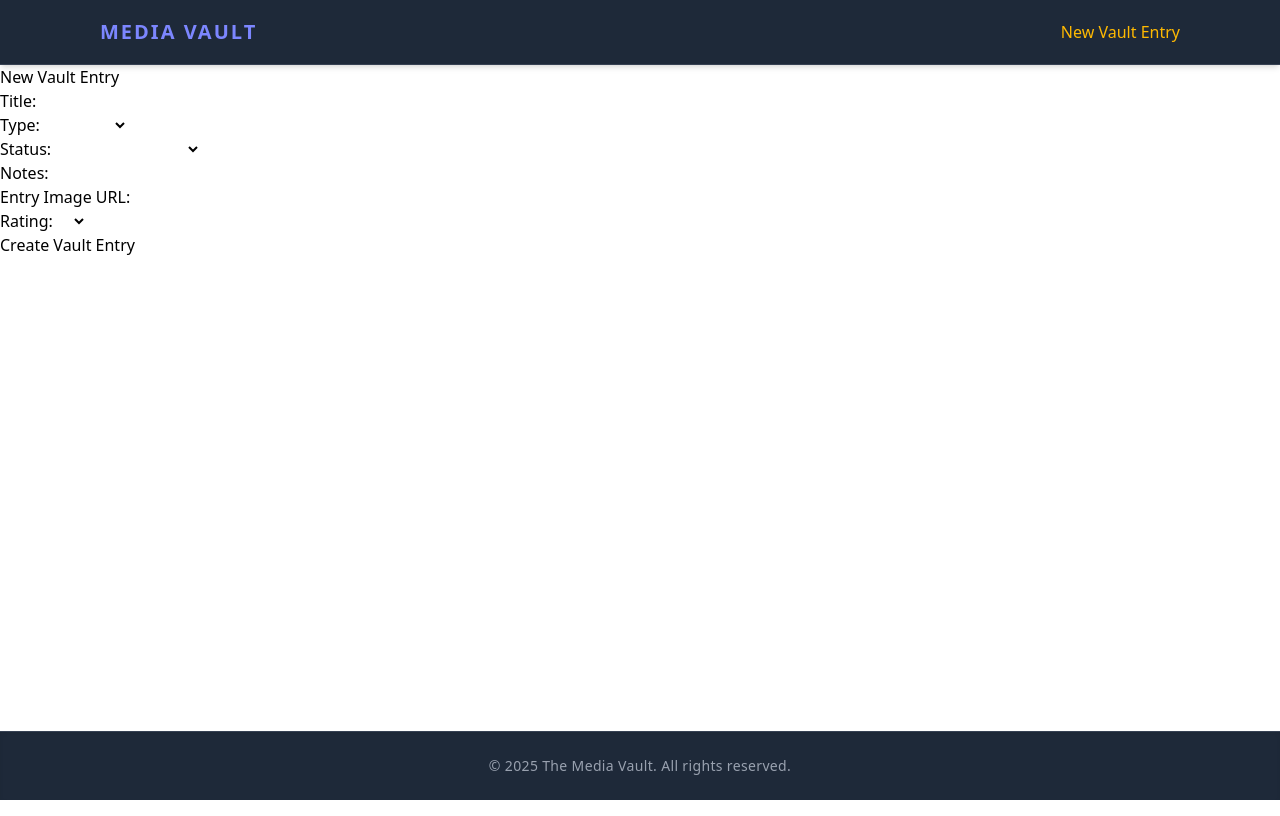
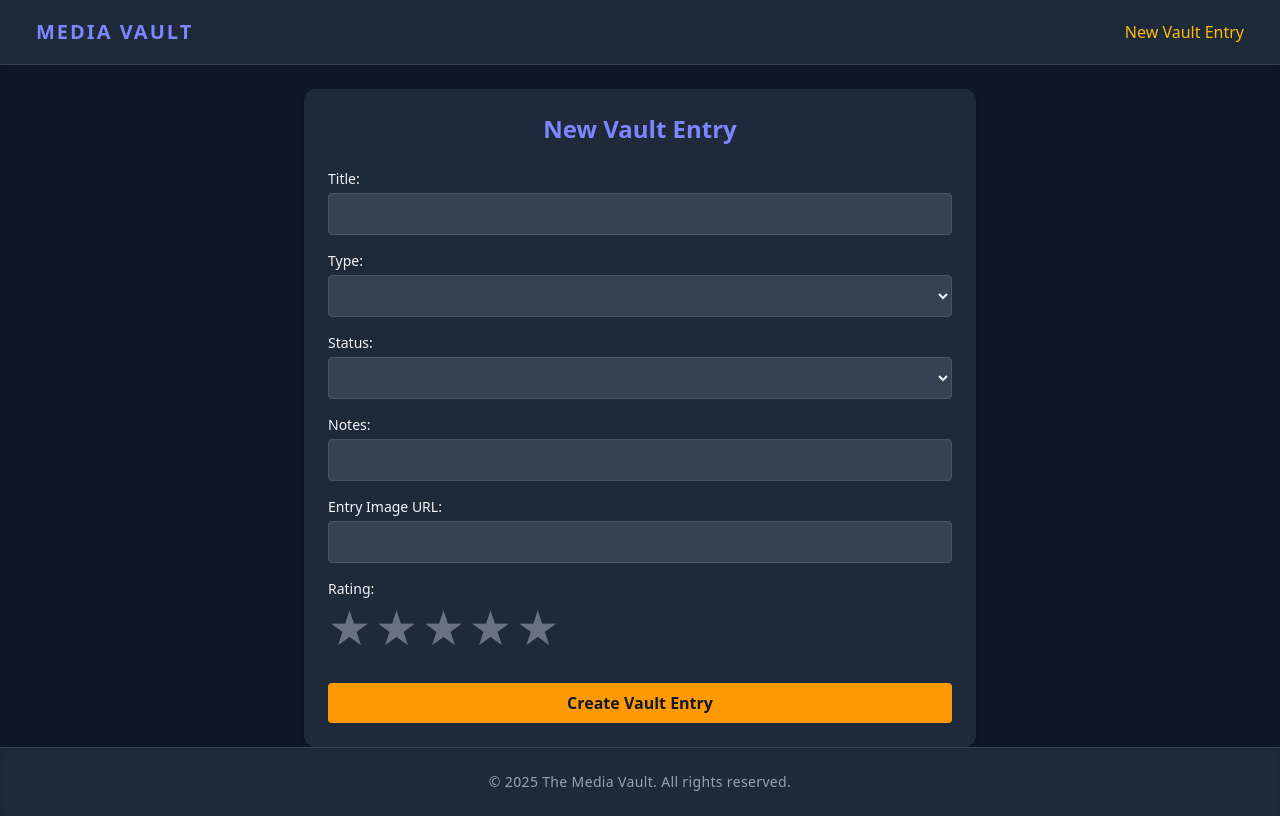
Before and after one commit to alejandroajuarez/media-tracker, a Vue app: page /media/new in a window 1280 px wide. Built offline with nearby package versions, Linux system fonts and the light colour scheme.

Commit message:
added styling

```diff
--- a/src/App.vue
+++ b/src/App.vue
@@ -18,14 +18,11 @@
 </script>
 
 <template>
-	<div class="min-h-screen flex flex-col">
+	<div class="min-h-screen bg-gray-900 text-gray-100 flex flex-col">
 		<Header />
-
-		<!-- Main content should grow to fill remaining space -->
-		<main class="flex-grow">
+		<main class="flex-grow px-4 sm:px-8 lg:px-40">
 			<RouterView />
 		</main>
-
 		<Footer />
 	</div>
 </template>
--- a/src/components/Content.vue
+++ b/src/components/Content.vue
@@ -80,8 +80,8 @@
 </script>
 
 <template>
-	<main class="min-h-screen bg-vault-background text-vault-text">
-		<!-- <MediaNew v-on:createMedia="handleCreateMedia" /> -->
+	<main class="min-h-screen bg-gray-900 text-gray-100">
+		<MediaNew v-on:createMedia="handleCreateMedia" />
 		<MediaIndex v-bind:media="media" v-on:showMedia="handleShowMedia" />
 		<Modal v-bind:show="isMediaShowVisible" v-on:close="handleClose">
 			<MediaShow
--- a/src/components/Header.vue
+++ b/src/components/Header.vue
@@ -2,7 +2,7 @@
 
 <template>
 	<header class="bg-gray-800 text-gray-100 border-b border-gray-700 shadow-md">
-		<nav class="flex justify-between items-center max-w-6xl mx-auto px-6 py-4">
+		<nav class="flex justify-between items-center max-w-7xl mx-auto px-6 py-4">
 			<!-- App Logo / Name -->
 			<h1 class="text-xl font-bold text-indigo-400 tracking-widest">
 				<RouterLink
--- a/src/components/MediaIndex.vue
+++ b/src/components/MediaIndex.vue
@@ -36,10 +36,15 @@
 					:src="m.cover_image"
 					class="w-[150px] h-[225px] object-cover rounded mb-2 mx-auto"
 				/>
-				<p class="text-gray-400"><strong>Type:</strong> {{ m.type }}</p>
+				<p class="text-gray-100"><strong>Type:</strong> {{ m.type }}</p>
 				<p class="text-blue-400"><strong>Status:</strong> {{ m.status }}</p>
-				<p class="text-gray-400"><strong>Notes:</strong> {{ m.notes }}</p>
-				<p><strong>Rating:</strong> {{ m.rating ?? "N/A" }}</p>
+				<p class="text-gray-100"><strong>Notes:</strong> {{ m.notes }}</p>
+				<div class="flex justify-center text-amber-400 text-lg">
+					<span v-for="n in 5" :key="n">
+						<span v-if="m.rating >= n">★</span>
+						<span v-else>☆</span>
+					</span>
+				</div>
 				<button
 					@click="$emit('showMedia', m)"
 					class="mt-2 px-3 py-1 bg-blue-500 text-white rounded hover:brightness-110"
@@ -63,10 +68,15 @@
 					:src="m.cover_image"
 					class="w-[150px] h-[225px] object-cover rounded mb-2 mx-auto"
 				/>
-				<p class="text-gray-400"><strong>Type:</strong> {{ m.type }}</p>
+				<p class="text-gray-100"><strong>Type:</strong> {{ m.type }}</p>
 				<p class="text-yellow-400"><strong>Status:</strong> {{ m.status }}</p>
-				<p class="text-gray-400"><strong>Notes:</strong> {{ m.notes }}</p>
-				<p><strong>Rating:</strong> {{ m.rating ?? "N/A" }}</p>
+				<p class="text-gray-100"><strong>Notes:</strong> {{ m.notes }}</p>
+				<div class="flex justify-center text-amber-400 text-lg">
+					<span v-for="n in 5" :key="n">
+						<span v-if="m.rating >= n">★</span>
+						<span v-else>☆</span>
+					</span>
+				</div>
 				<button
 					@click="$emit('showMedia', m)"
 					class="mt-2 px-3 py-1 bg-yellow-500 text-white rounded hover:brightness-110"
@@ -90,10 +100,15 @@
 					:src="m.cover_image"
 					class="w-[150px] h-[225px] object-cover rounded mb-2 mx-auto"
 				/>
-				<p class="text-gray-400"><strong>Type:</strong> {{ m.type }}</p>
+				<p class="text-gray-100"><strong>Type:</strong> {{ m.type }}</p>
 				<p class="text-emerald-400"><strong>Status:</strong> {{ m.status }}</p>
-				<p class="text-gray-400"><strong>Notes:</strong> {{ m.notes }}</p>
-				<p><strong>Rating:</strong> {{ m.rating ?? "N/A" }}</p>
+				<p class="text-gray-100"><strong>Notes:</strong> {{ m.notes }}</p>
+				<div class="flex justify-center text-amber-400 text-lg">
+					<span v-for="n in 5" :key="n">
+						<span v-if="m.rating >= n">★</span>
+						<span v-else>☆</span>
+					</span>
+				</div>
 				<button
 					@click="$emit('showMedia', m)"
 					class="mt-2 px-3 py-1 bg-emerald-500 text-white rounded hover:brightness-110"
--- a/src/components/MediaNew.vue
+++ b/src/components/MediaNew.vue
@@ -1,5 +1,11 @@
 <script>
+	import axios from "axios";
+	import StarRating from "./StarRating.vue";
+
 	export default {
+		components: {
+			StarRating,
+		},
 		data: function () {
 			return {
 				newMediaParams: {},
@@ -15,48 +21,76 @@
 </script>
 
 <template>
-	<div>
-		<h1>New Vault Entry</h1>
-		<form v-on:submit.prevent="handleCreateMedia">
+	<div
+		class="max-w-2xl mx-auto p-6 bg-gray-800 text-gray-100 rounded-xl shadow-md mt-6"
+	>
+		<h1 class="text-2xl font-bold text-indigo-400 mb-6 text-center">
+			New Vault Entry
+		</h1>
+
+		<form v-on:submit.prevent="handleCreateMedia" class="space-y-4">
 			<div>
-				Title:
-				<input v-model="newMediaParams.title" type="text" />
+				<label class="block text-sm mb-1">Title:</label>
+				<input
+					v-model="newMediaParams.title"
+					type="text"
+					class="w-full px-3 py-2 bg-gray-700 border border-gray-600 rounded text-gray-100"
+				/>
 			</div>
+
 			<div>
-				Type:
-				<select v-model="newMediaParams.type">
+				<label class="block text-sm mb-1">Type:</label>
+				<select
+					v-model="newMediaParams.type"
+					class="w-full px-3 py-2 bg-gray-700 border border-gray-600 rounded text-gray-100"
+				>
 					<option value="Book">Book</option>
 					<option value="Movie">Movie</option>
 					<option value="TV Show">TV Show</option>
 				</select>
 			</div>
+
 			<div>
-				Status:
-				<select v-model="newMediaParams.status">
+				<label class="block text-sm mb-1">Status:</label>
+				<select
+					v-model="newMediaParams.status"
+					class="w-full px-3 py-2 bg-gray-700 border border-gray-600 rounded text-gray-100"
+				>
 					<option value="Saved">Vaulted for Later</option>
 					<option value="In Progress">Unlocking</option>
 					<option value="Completed">Archived</option>
 				</select>
 			</div>
+
 			<div>
-				Notes:
-				<input v-model="newMediaParams.notes" type="text" />
+				<label class="block text-sm mb-1">Notes:</label>
+				<input
+					v-model="newMediaParams.notes"
+					type="text"
+					class="w-full px-3 py-2 bg-gray-700 border border-gray-600 rounded text-gray-100"
+				/>
 			</div>
+
 			<div>
-				Entry Image URL:
-				<input v-model="newMediaParams.cover_image" type="text" />
+				<label class="block text-sm mb-1">Entry Image URL:</label>
+				<input
+					v-model="newMediaParams.cover_image"
+					type="text"
+					class="w-full px-3 py-2 bg-gray-700 border border-gray-600 rounded text-gray-100"
+				/>
 			</div>
+
 			<div>
-				Rating:
-				<select v-model="newMediaParams.rating">
-					<option value="1">1</option>
-					<option value="2">2</option>
-					<option value="3">3</option>
-					<option value="4">4</option>
-					<option value="5">5</option>
-				</select>
+				<label class="block text-sm mb-1">Rating:</label>
+				<StarRating v-model="newMediaParams.rating" />
 			</div>
-			<button type="submit">Create Vault Entry</button>
+
+			<button
+				type="submit"
+				class="mt-4 w-full bg-amber-500 hover:bg-amber-400 text-gray-900 font-semibold py-2 px-4 rounded"
+			>
+				Create Vault Entry
+			</button>
 		</form>
 	</div>
 </template>
--- a/src/components/MediaShow.vue
+++ b/src/components/MediaShow.vue
@@ -1,7 +1,12 @@
 <script>
+	import StarRating from "./StarRating.vue";
+
 	export default {
 		props: {
 			media: Object,
+		},
+		components: {
+			StarRating,
 		},
 		data: function () {
 			return {
@@ -20,55 +25,98 @@
 </script>
 
 <template>
-	<div>
-		<h2>Vault Entry Information</h2>
-		<p>Title: {{ media.title }}</p>
-		<img v-bind:src="media.cover_image" class="cover_image" />
-		<p>Type: {{ media.type }}</p>
-		<p>Status: {{ media.status }}</p>
-		<p>Notes: {{ media.notes }}</p>
-		<p>Rating: {{ media.rating }}</p>
-		<form v-on:submit.prevent="handleSubmit">
+	<div class="bg-gray-800 text-gray-100 rounded-xl shadow-md p-6 space-y-6">
+		<h2 class="text-2xl font-bold text-indigo-400 mb-4">
+			Vault Entry Information
+		</h2>
+
+		<div class="text-center">
+			<p class="text-xl font-semibold mb-2">{{ media.title }}</p>
+			<img
+				:src="media.cover_image"
+				class="w-[150px] h-[225px] object-cover rounded mb-4 mx-auto"
+			/>
+		</div>
+
+		<div class="space-y-1 text-sm text-gray-400">
+			<p><strong>Type:</strong> {{ media.type }}</p>
+			<p><strong>Status:</strong> {{ media.status }}</p>
+			<p><strong>Notes:</strong> {{ media.notes }}</p>
+			<p><strong>Rating:</strong> {{ media.rating ?? "N/A" }}</p>
+		</div>
+
+		<form v-on:submit.prevent="handleSubmit" class="space-y-4 mt-6">
 			<div>
-				Title:
-				<input v-model="editMediaParams.title" type="text" />
+				<label class="block text-sm mb-1">Title:</label>
+				<input
+					v-model="editMediaParams.title"
+					type="text"
+					class="w-full px-3 py-2 bg-gray-700 border border-gray-600 rounded text-gray-100"
+				/>
 			</div>
+
 			<div>
-				Cover Image URL:
-				<input v-model="editMediaParams.cover_image" type="text" />
+				<label class="block text-sm mb-1">Cover Image URL:</label>
+				<input
+					v-model="editMediaParams.cover_image"
+					type="text"
+					class="w-full px-3 py-2 bg-gray-700 border border-gray-600 rounded text-gray-100"
+				/>
 			</div>
+
 			<div>
-				Type:
-				<select v-model="editMediaParams.type">
+				<label class="block text-sm mb-1">Type:</label>
+				<select
+					v-model="editMediaParams.type"
+					class="w-full px-3 py-2 bg-gray-700 border border-gray-600 rounded text-gray-100"
+				>
 					<option value="Book">Book</option>
 					<option value="Movie">Movie</option>
 					<option value="TV Show">TV Show</option>
 				</select>
 			</div>
+
 			<div>
-				Status:
-				<select v-model="editMediaParams.status">
+				<label class="block text-sm mb-1">Status:</label>
+				<select
+					v-model="editMediaParams.status"
+					class="w-full px-3 py-2 bg-gray-700 border border-gray-600 rounded text-gray-100"
+				>
 					<option value="Saved">Vaulted for Later</option>
 					<option value="In Progress">Unlocking</option>
 					<option value="Completed">Archived</option>
 				</select>
 			</div>
+
 			<div>
-				Notes:
-				<input v-model="editMediaParams.notes" type="text" />
+				<label class="block text-sm mb-1">Notes:</label>
+				<input
+					v-model="editMediaParams.notes"
+					type="text"
+					class="w-full px-3 py-2 bg-gray-700 border border-gray-600 rounded text-gray-100"
+				/>
 			</div>
+
 			<div>
-				Rating:
-				<select v-model="editMediaParams.rating">
-					<option value="1">1</option>
-					<option value="2">2</option>
-					<option value="3">3</option>
-					<option value="4">4</option>
-					<option value="5">5</option>
-				</select>
+				<label class="block text-sm mb-1">Rating:</label>
+				<StarRating v-model="editMediaParams.rating" />
 			</div>
-			<button type="submit">Update Vault Entry</button>
+
+			<div class="flex justify-between items-center pt-4">
+				<button
+					type="submit"
+					class="bg-blue-600 hover:bg-blue-700 text-white px-4 py-2 rounded font-semibold"
+				>
+					Update Vault Entry
+				</button>
+
+				<button
+					v-on:click="$emit('destroyMedia', media)"
+					class="text-red-500 hover:text-red-400 font-semibold text-sm"
+				>
+					Destroy
+				</button>
+			</div>
 		</form>
-		<button v-on:click="$emit('destroyMedia', media)">Destroy</button>
 	</div>
 </template>
--- /dev/null
+++ b/src/components/StarRating.vue
@@ -0,0 +1,39 @@
+<template>
+	<div class="flex items-center space-x-1">
+		<button
+			v-for="star in 5"
+			:key="star"
+			type="button"
+			v-on:click="updateRating(star)"
+			v-on:mouseover="hover = star"
+			v-on:mouseleave="hover = 0"
+			class="text-5xl"
+		>
+			<span
+				v-bind:class="
+					(hover || modelValue) >= star ? 'text-amber-400' : 'text-gray-500'
+				"
+			>
+				★
+			</span>
+		</button>
+	</div>
+</template>
+
+<script>
+	export default {
+		props: {
+			modelValue: Number,
+		},
+		data() {
+			return {
+				hover: 0,
+			};
+		},
+		methods: {
+			updateRating(star) {
+				this.$emit("update:modelValue", star);
+			},
+		},
+	};
+</script>
```
Also changed, not shown: src/components/Modal.vue (+0 -22 lines), src/style.css (+36 -0 lines).
